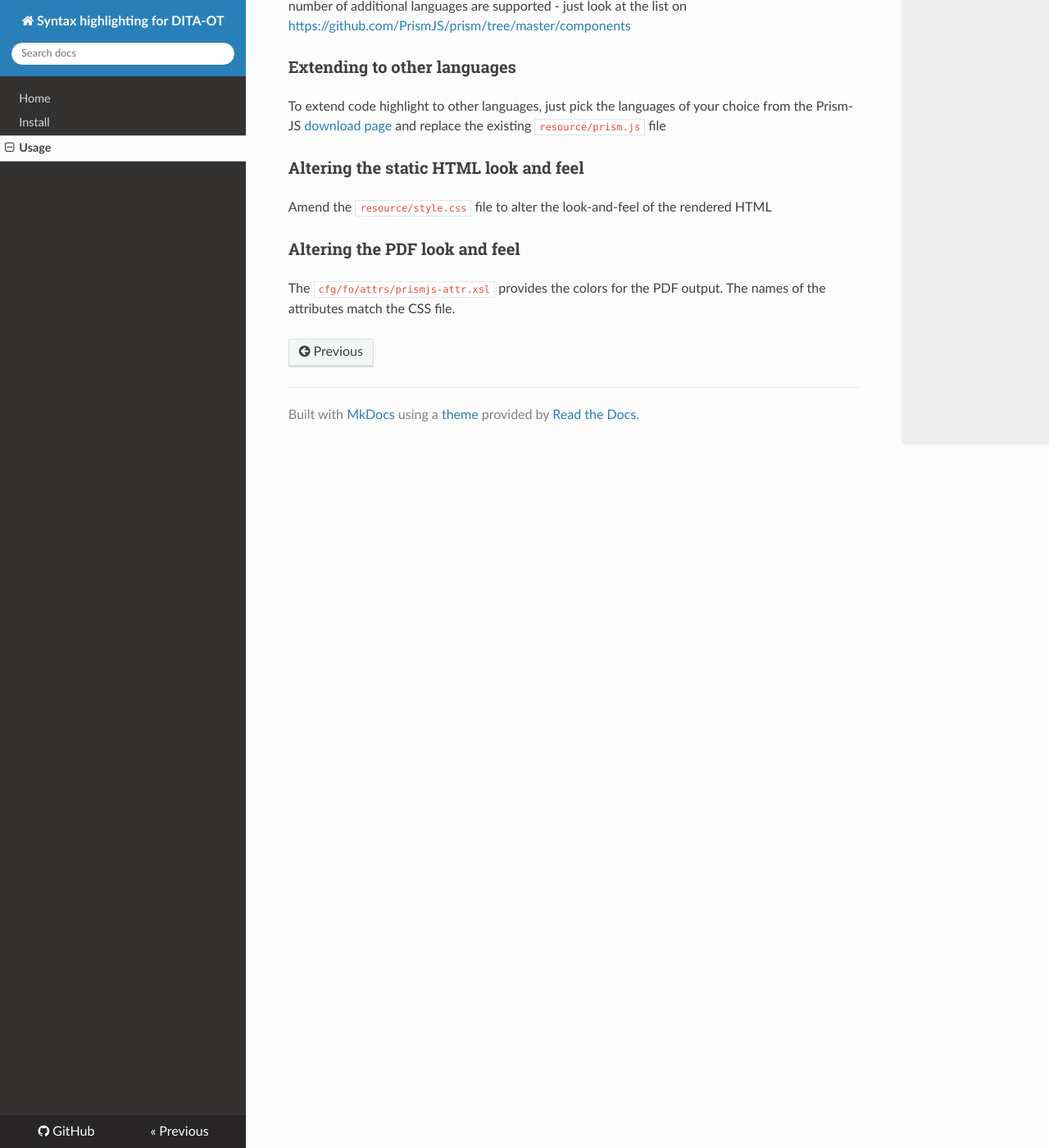
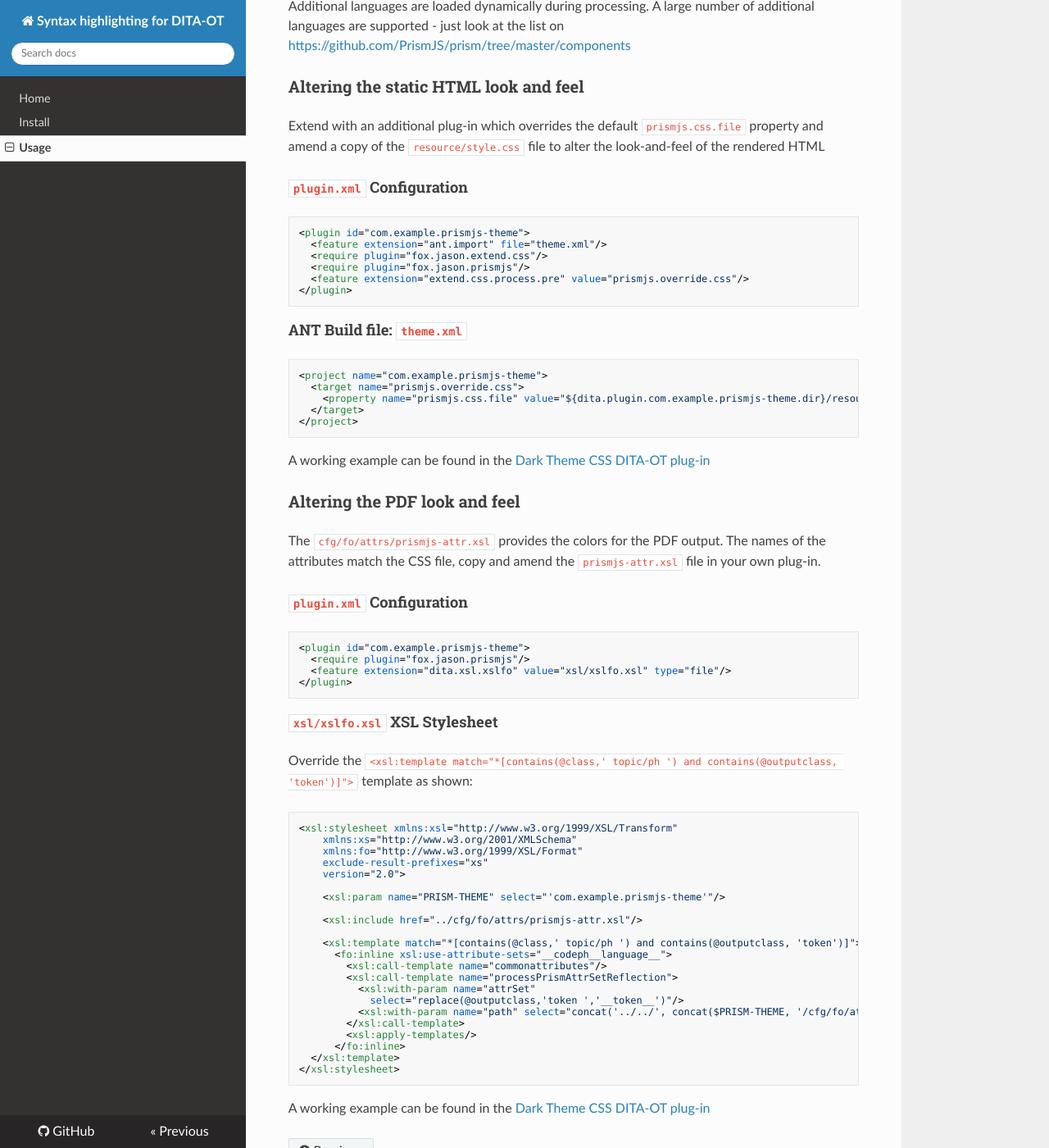
Before and after one commit to jason-fox/fox.jason.prismjs, an MkDocs documentation site: the page built from docs/usage.md, in a window 1280 px wide and 1400 px high, scrolled down 2116 px. Shown: the whole window at 82% size. Built offline with MkDocs 1.6.1, drawn with Linux system fonts in a browser that asks for light colours; nearby versions of some CDN libraries; old or Windows-style settings are respelled for this version of MkDocs; a style sheet for code colours, icons or effects is not loaded; some of the changed text lies outside the part shown.

Commit message:
Amending override and customisation instructions

````diff
--- a/docs/usage.md
+++ b/docs/usage.md
@@ -74,21 +75,80 @@ PATH-TO-DITA-OT/bin/dita -f html5 -i document.ditamap  -o out
 
 ## Customizing the output
 
-Prism-JS is easily extended to other languages since it purely relies on regular expressions. A large number of
+Prism-JS is easily extended to other languages since it purely relies on regular expressions. Additional languages are loaded dynamically during processing. A large number of
 additional languages are supported - just look at the list on
 [https://github.com/PrismJS/prism/tree/master/components](https://github.com/PrismJS/prism/tree/master/components)
 
-<h3>Extending to other languages</h3>
-
-To extend code highlight to other languages, just pick the languages of your choice from the Prism-JS
-[download page](https://prismjs.com/download.html#themes=prism&languages=markup+css+clike+javascript) and replace the
-existing `resource/prism.js` file
-
 <h3>Altering the static HTML look and feel</h3>
 
-Amend the `resource/style.css` file to alter the look-and-feel of the rendered HTML
+Extend with an additional plug-in which overrides the default `prismjs.css.file` property and amend a copy of the `resource/style.css` file to alter the look-and-feel of the rendered HTML
+
+
+<h4><code>plugin.xml</code> Configuration</h4>
+
+```xml
+<plugin id="com.example.prismjs-theme">
+  <feature extension="ant.import" file="theme.xml"/>
+  <require plugin="fox.jason.extend.css"/>
+  <require plugin="fox.jason.prismjs"/>
+  <feature extension="extend.css.process.pre" value="prismjs.override.css"/>
+</plugin>
+```
+
+<h4>ANT Build file: <code>theme.xml</code></h4>
+
+```xml
+<project name="com.example.prismjs-theme">
+  <target name="prismjs.override.css">
+    <property name="prismjs.css.file" value="${dita.plugin.com.example.prismjs-theme.dir}/resource/style.css"/>
+  </target>
+</project>
+```
+
+A working example can be found in the [Dark Theme CSS DITA-OT plug-in](https://github.com/jason-fox/fox.jason.prismjs.dark-theme)
+
 
 <h3>Altering the PDF look and feel</h3>
 
 The `cfg/fo/attrs/prismjs-attr.xsl` provides the colors for the PDF output. The names of the attributes match the CSS
-file.
+file, copy and amend the `prismjs-attr.xsl` file in your own plug-in.
+
+<h4><code>plugin.xml</code> Configuration</h4>
+
+```xml
+<plugin id="com.example.prismjs-theme">
+  <require plugin="fox.jason.prismjs"/>
+  <feature extension="dita.xsl.xslfo" value="xsl/xslfo.xsl" type="file"/>
+</plugin>
+```
+
+<h4><code>xsl/xslfo.xsl</code> XSL Stylesheet</h4>
+
+Override the `<xsl:template match="*[contains(@class,' topic/ph ') and contains(@outputclass, 'token')]">` template as shown:
+
+```xml
+<xsl:stylesheet xmlns:xsl="http://www.w3.org/1999/XSL/Transform"
+    xmlns:xs="http://www.w3.org/2001/XMLSchema"
+    xmlns:fo="http://www.w3.org/1999/XSL/Format"
+    exclude-result-prefixes="xs"
+    version="2.0">
+
+    <xsl:param name="PRISM-THEME" select="'com.example.prismjs-theme'"/>
+
+    <xsl:include href="../cfg/fo/attrs/prismjs-attr.xsl"/>
+
+    <xsl:template match="*[contains(@class,' topic/ph ') and contains(@outputclass, 'token')]">
+      <fo:inline xsl:use-attribute-sets="__codeph__language__">
+        <xsl:call-template name="commonattributes"/>
+        <xsl:call-template name="processPrismAttrSetReflection">
+          <xsl:with-param name="attrSet"
+            select="replace(@outputclass,'token ','__token__')"/>
+          <xsl:with-param name="path" select="concat('../../', concat($PRISM-THEME, '/cfg/fo/attrs/prismjs-attr.xsl'))"/>
+        </xsl:call-template>
+        <xsl:apply-templates/>
+      </fo:inline>
+  </xsl:template>
+</xsl:stylesheet>
+```
+
+A working example can be found in the [Dark Theme CSS DITA-OT plug-in](https://github.com/jason-fox/fox.jason.prismjs.dark-theme)
````
Also changed, not shown: other parts of docs/usage.md (+1 -0 lines), docs/install.md (+2 -0 lines).
